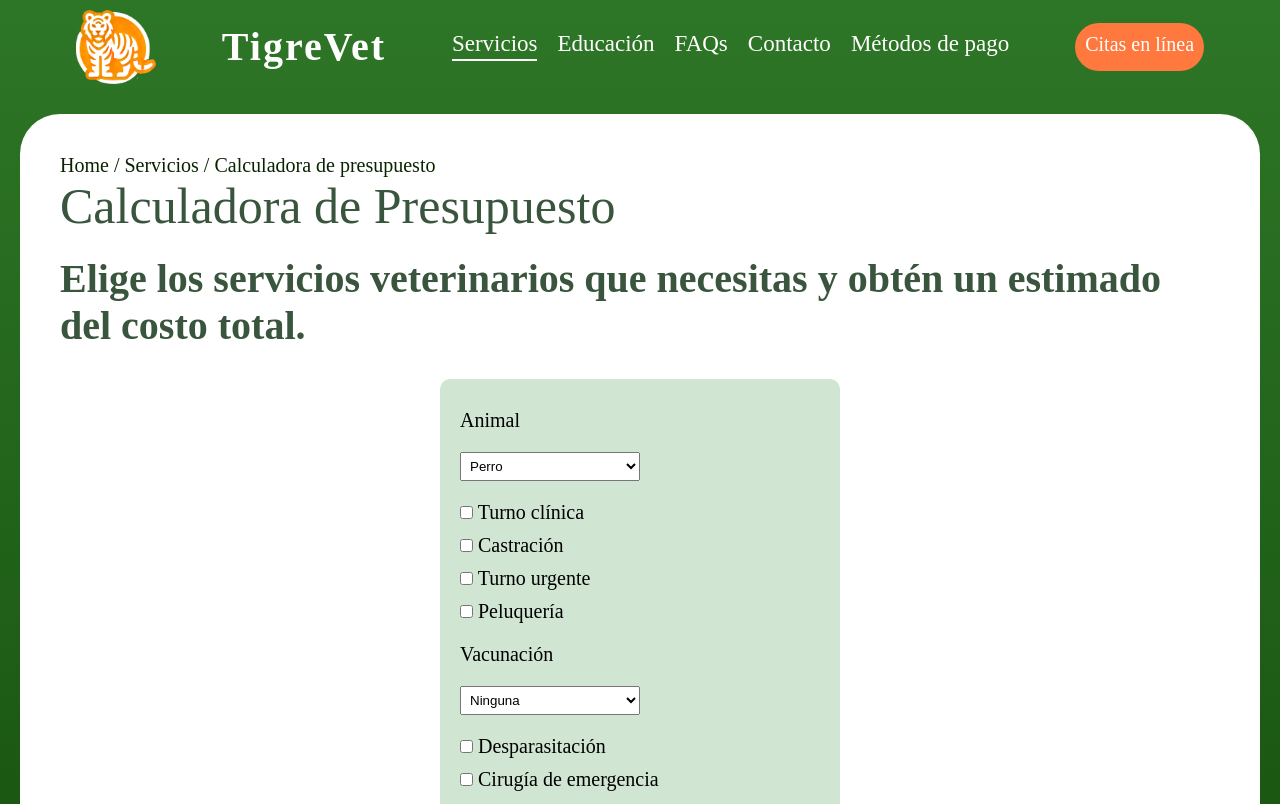
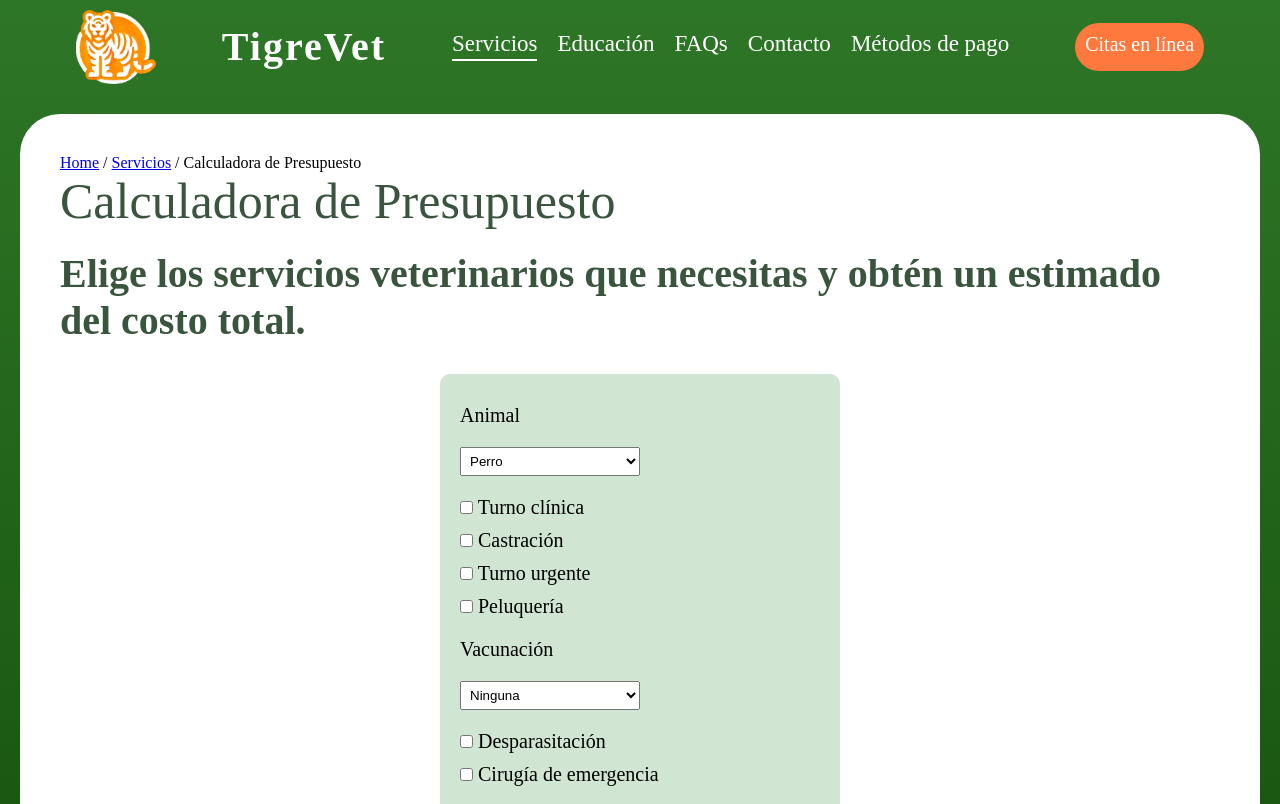
Before and after one commit to JuliSantamaria/Actividad-Grupal-UVA-3, a plain HTML site: page CalculadoraPresupuesto.html in a window 1280 px wide. Shown: the top 804 px of the page. Drawn offline with Linux system fonts and the light colour scheme; a web font is replaced by a local one.

Commit message:
Update CalculadoraPresupuesto.html

```diff
--- a/CalculadoraPresupuesto.html
+++ b/CalculadoraPresupuesto.html
@@ -43,7 +43,11 @@
   </header>
 
   <main class="hero">
-    <p class="p1">Home / Servicios / Calculadora de presupuesto</p>
+   <div class="breadcrumbs">
+      <span><a href="index.html">Home</a></span> /
+      <span><a href="servicios.html">Servicios</a></span> /
+      <span>Calculadora de Presupuesto</span>
+    </div>
     <h1>Calculadora de Presupuesto</h1>
     <h2>Elige los servicios veterinarios que necesitas y obtén un estimado del costo total.</h2>
 
```
